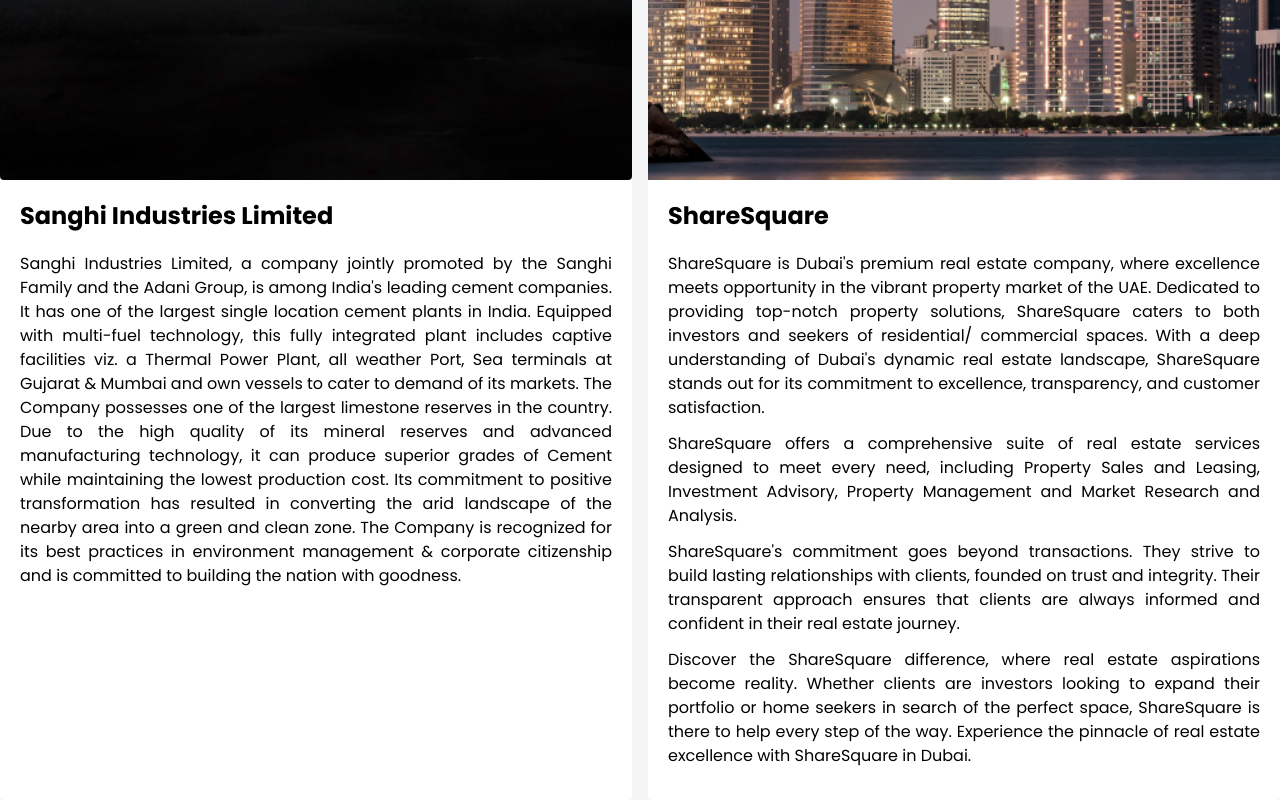
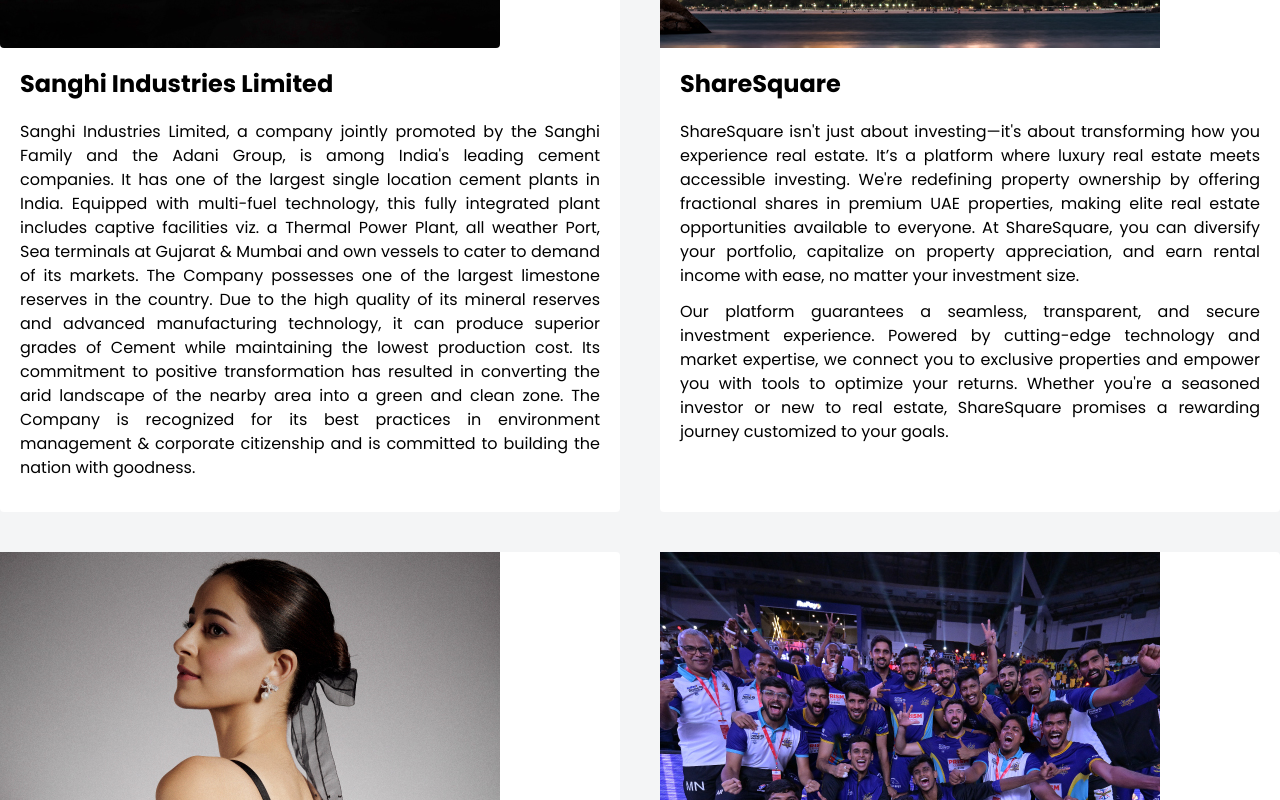
Before and after one commit to 100hn/react-web, a React (Create React App) app: page /portfolio in a window 1280 px wide. Shown: the part 740-1540 px from the top of the page. Built offline with nearby package versions, Linux system fonts and the light colour scheme; the HTML template or start-up script is replaced by a standard one.

Commit message:
profile changes

```diff
--- a/src/components/Portfolio.js
+++ b/src/components/Portfolio.js
@@ -21,44 +21,40 @@
            <h4 className="text-center text-xl mb-5 font-semibold">Investments with Impact</h4>
         </div>
 
-      <div className="grid grid-cols-1 md:grid-cols-2 lg:grid-cols-2 gap-4 rounded pt-6 ">
-        <div className='bg-white rounded'>
+      <div className="grid grid-cols-1 md:grid-cols-2 lg:grid-cols-2 gap-10 rounded pt-6 ">
+        <div className='bg-white rounded items-center justify-center'>
           <a href="#" className="block">
-            <img src={sanghi} alt="Sanghi-Cement" className="w-full h-full object-cover transition duration-300 ease-in rounded" />
+            <img src={sanghi} alt="Sanghi-Cement" className="object-cover transition duration-300 ease-in rounded" />
           </a>
           <div className="p-5">
             <h2 className="text-2xl font-bold mb-5">Sanghi Industries Limited</h2>
             <div className="text-[16px] text-justify">
               <p className='mb-3'>Sanghi Industries Limited, a company jointly promoted by the Sanghi Family and the Adani Group, is among India's leading cement companies. It has one of the largest single location cement plants in India. Equipped with multi-fuel technology, this fully integrated plant includes captive facilities viz. a Thermal Power Plant, all weather Port, Sea terminals at Gujarat & Mumbai and own vessels to cater to demand of its markets. The Company possesses one of the largest limestone reserves in the country. Due to the high quality of its mineral reserves and advanced manufacturing technology, it can produce superior grades of Cement while maintaining the lowest production cost. Its commitment to positive transformation has resulted in converting the arid landscape of the nearby area into a green and clean zone. The Company is recognized for its best practices in environment management & corporate citizenship and is committed to building the nation with goodness. </p>
             </div>
-
           </div>
         </div>
 
         <div className='bg-white rounded'>
           <a href="#" className="block">
-            <img src={ShareSquare} alt="Samruddhi" className="w-full h-full object-cover transition duration-300 ease-in-out" />
+            <img src={ShareSquare} alt="Samruddhi" className="h-full object-cover transition duration-300 ease-in-out" />
           </a>
           <div className="p-5">
             <h2 className="text-2xl font-bold mb-5">ShareSquare</h2>
             <div className='text-[16px] text-justify'>
-              <p className='mb-3'>ShareSquare is Dubai's premium real estate company, where excellence meets opportunity in the vibrant property market of the UAE.
-                Dedicated to providing top-notch property solutions, ShareSquare caters to both investors and seekers of residential/ commercial spaces.
-                With a deep understanding of Dubai's dynamic real estate landscape, ShareSquare stands out for its commitment to excellence, transparency,
-                and customer satisfaction. </p>
-              <p className='mb-3'>ShareSquare offers a comprehensive suite of real estate services designed to meet every need, including Property Sales
-                and Leasing, Investment Advisory, Property Management and Market Research and Analysis.  </p>
-              <p className='mb-3'>ShareSquare's commitment goes beyond transactions. They strive to build lasting relationships with clients, founded on trust and integrity.
+              <p className='mb-3'>ShareSquare isn't just about investing—it's about transforming how you experience real estate. It’s a platform where luxury real estate meets accessible investing. We're redefining property ownership by offering fractional shares in premium UAE properties, making elite real estate opportunities available to everyone. At ShareSquare, you can diversify your portfolio, capitalize on property appreciation, and earn rental income with ease, no matter your investment size.
+              </p>
+              <p className='mb-3'>Our platform guarantees a seamless, transparent, and secure investment experience. Powered by cutting-edge technology and market expertise, we connect you to exclusive properties and empower you with tools to optimize your returns. Whether you're a seasoned investor or new to real estate, ShareSquare promises a rewarding journey customized to your goals.</p>
+              {/* <p className='mb-3'>ShareSquare's commitment goes beyond transactions. They strive to build lasting relationships with clients, founded on trust and integrity.
                 Their transparent approach ensures that clients are always informed and confident in their real estate journey. </p>
               <p className='mb-3'>Discover the ShareSquare difference, where real estate aspirations become reality. Whether clients are investors looking to expand their portfolio
-                or home seekers in search of the perfect space, ShareSquare is there to help every step of the way. Experience the pinnacle of real estate excellence with ShareSquare in Dubai. </p>
+                or home seekers in search of the perfect space, ShareSquare is there to help every step of the way. Experience the pinnacle of real estate excellence with ShareSquare in Dubai. </p> */}
             </div>
           </div>
         </div>
 
         <div className='bg-white rounded'>
           <a href="https://hairdramacompany.com/" target='blank' className="block">
-            <img src={HDC} alt="HairDrama" className="w-full h-full object-cover transition duration-300 ease-in-out" />
+            <img src={HDC} alt="HairDrama" className=" h-full object-cover transition duration-300 ease-in-out" />
           </a>
           <div className="p-5">
             <h2 className="text-2xl font-bold mb-5">Hair Drama Co.</h2>
@@ -78,9 +74,9 @@
           </div>
         </div>
 
-        <div className='bg-white rounded'>
+        <div className='bg-white rounded w-full h-full'>
           <a href="#" className="block">
-            <img src={DT} alt="Delhi Toofans" className="w-full h-full object-cover transition duration-300 ease-in-out" />
+            <img src={DT} alt="Delhi Toofans" className="object-cover transition duration-300 ease-in-out" />
           </a>
           <div className="p-5">
             <h2 className="text-2xl font-bold mb-5">Delhi Toofans</h2>
--- a/src/components/TeamMeet.js
+++ b/src/components/TeamMeet.js
@@ -8,6 +8,8 @@
 import amrita from '../assets/Team/Amrita.jpg'
 import vivek from '../assets/Team/Vivek.jpg'
 import manish from '../assets/Team/Manish.jpg'
+import sunny from '../assets/Team/Sunny.jpg'
+import shyam from '../assets/Team/Shyam.jpg'
 
 const TeamMeet = () => {
     const settings = {
@@ -64,13 +66,13 @@
         {
             name: `Sunny Savani`,
             desig:'Co-Founder ShareSquare',
-            img: dcimag,
+            img: sunny,
             about: `by scanning all of your HTML files, JavaScript components, and any other templates for class names, generating the corresponding styles and then writing them to a static CSS file.`
         },
         {
             name: `Shyam Savani`,
             desig:'Co-Founder ShareSquare',
-            img: dcimag,
+            img: shyam,
             about: `by scanning all of your HTML files, JavaScript components, and any other templates for class names, generating the corresponding styles and then writing them to a static CSS file.`
         }
     ];
```
Also changed, not shown: src/assets/Team/Shyam.jpg (added), src/assets/Team/Sunny.jpg (added).
